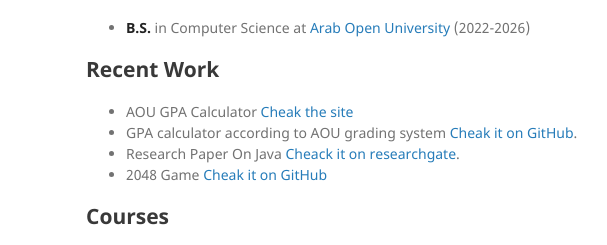
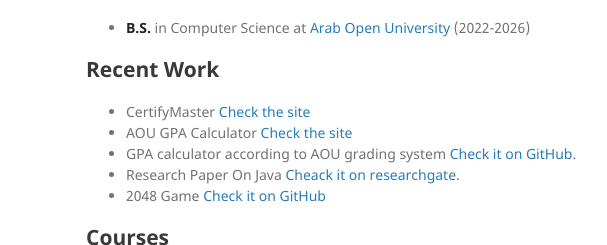
Before and after one commit to nuseirat/nuseirat.github.io, a plain HTML site: page index.html in a window 1280 px wide. Shown: the part 293-538 px from the top of the page, 484-1091 px from the left. Drawn offline with Linux system fonts and the light colour scheme.

Commit message:
Update index.html

```diff
--- a/index.html
+++ b/index.html
@@ -89,10 +89,11 @@
 
 <h2 id="selected-activities">Recent Work</h2>
 <ul>
-  <li>AOU GPA Calculator <a href="https://aougpa.netlify.app/">Cheak the site</a></li>
-  <li>GPA calculator according to AOU grading system <a href="https://github.com/nuseirat/GPA-CALC-AOU">Cheak it on GitHub</a>.</li>
+  <li>CertifyMaster <a href="https://certifymaster.netlify.app/">Check the site</a></li>
+  <li>AOU GPA Calculator <a href="https://aougpa.netlify.app/">Check the site</a></li>
+  <li>GPA calculator according to AOU grading system <a href="https://github.com/nuseirat/GPA-CALC-AOU">Check it on GitHub</a>.</li>
   <li>Research Paper On Java <a href="https://www.researchgate.net/publication/369901228_Utilizing_Java_Materials_at_Arab_Open_University_to_Enhance_Programming_Skills_using_Java">Cheack it on researchgate</a>.</li>
-  <li>2048 Game <a href="https://github.com/nuseirat/2048.Game">Cheak it on GitHub</a></li>
+  <li>2048 Game <a href="https://github.com/nuseirat/2048.Game">Check it on GitHub</a></li>
 </ul>
 
 
```
